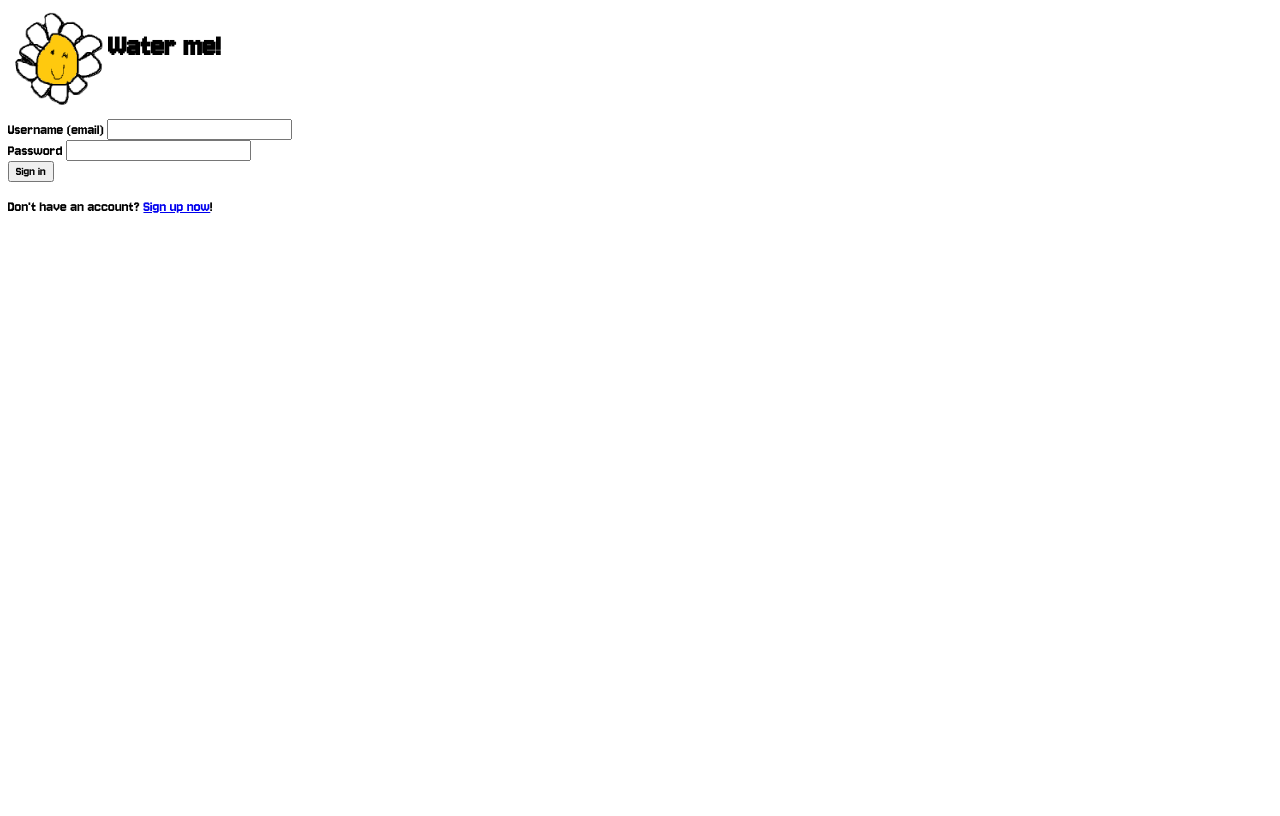
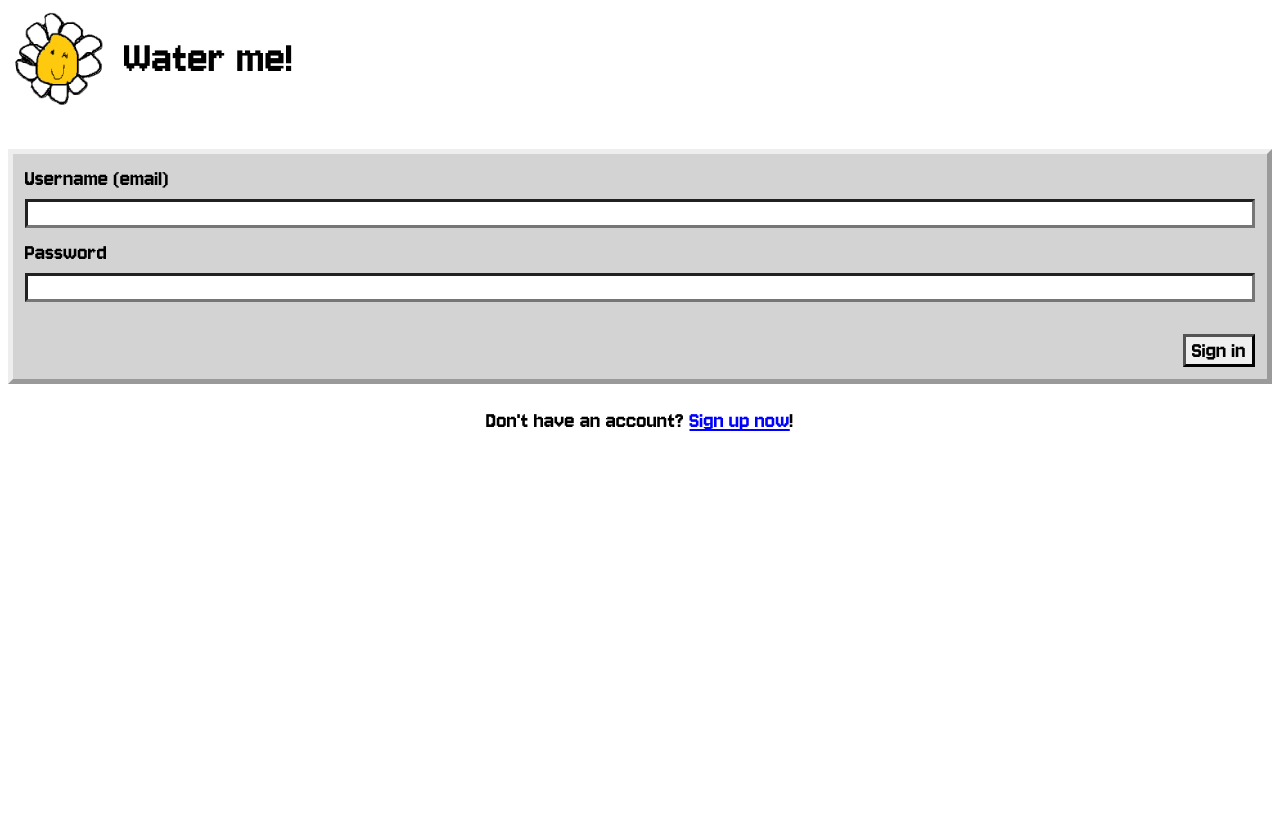
Before and after one commit to santiago-dev96/water-me, a Python web app: template templates/sign_in.html in a window 1280 px wide. Run offline with Jinja, Linux system fonts and the light colour scheme; the template is opened without the code that fills it, so the values that code supplies are empty.

Commit message:
Crafted a good-looking sign-in form

```diff
--- /dev/null
+++ b/static/forms.css
@@ -0,0 +1,38 @@
+:root {
+  --form-bg: lightgray;
+}
+
+.form {
+  padding: 1.5rem;
+  background-color: var(--form-bg);
+  border-width: 5px;
+  border-style: outset;
+}
+
+.label-full {
+  display: block;
+  width: 100%;
+  margin-bottom: 1rem;
+}
+
+.input {
+  border-style: inset;
+  border-width: 0.4rem;
+  font-size: 2.5rem;
+}
+
+.input:focus {
+  outline: none;
+}
+
+.input-full {
+  display: block;
+  width: 100%;
+}
+
+.submit-btn {
+  display: block;
+  margin-left: auto;
+  border-style: outset;
+  border-width: 0.4rem;
+}
--- a/static/global.css
+++ b/static/global.css
@@ -9,11 +9,31 @@
   box-sizing: border-box;
 }
 
+:root {
+  --bg-color: white;
+  --text-color: black;
+  --link-color: blue;
+}
+
 html {
   font-family: 'Jersey10', monospace;
+  font-size: 8px;
+}
+
+input {
+  font-family: inherit;
+}
+
+p, button, label {
+  font-size: 3rem;
+}
+
+a, a:visited {
+  color: var(--link-color);
 }
 
 body {
+  background-color: var(--bg-color);
   min-height: 100vh;
 }
 
@@ -22,15 +42,16 @@ body > header {
   align-items: flex-start;
 }
 
-body > header p {
-  font-size: 32px;
+body > header h1 {
+  font-size: 6rem;
   margin-left: 16px;
-  margin-top: 16px;
+  margin-top: 24px;
   margin-bottom: 0;
+  font-weight: 400;
 }
 
 button {
-  font-family: 'Jersey10', monospace;
+  font-family: inherit;
 }
 
 #logout {
@@ -38,7 +59,3 @@ button {
   bottom: 24px;
   right: 24px;
 }
-
-#logout button {
-  font-size: 24px;
-}
--- /dev/null
+++ b/static/sign_in.css
@@ -0,0 +1,9 @@
+#sign-in-form {
+  margin-top: 4rem;
+  margin-left: auto;
+  margin-right: auto;
+}
+
+#no-account {
+  text-align: center;
+}
--- a/templates/sign_in.html
+++ b/templates/sign_in.html
@@ -1,4 +1,11 @@
 {% extends "layout.html" %}
+
+{% block styles %}
+
+<link rel="stylesheet" type="text/css" href="{{ url_for('static', filename='forms.css') }}">
+<link rel="stylesheet" type="text/css" href="{{ url_for('static', filename='sign_in.css') }}">
+
+{% endblock %}
 
 {% block title %}
 
@@ -8,20 +15,22 @@ Sign in
 
 {% block content %}
 
-<form method="POST" action="{{ url_for('sign_in') }}">
-  <div>
-    <label for="username">Username (email)</label>
-    <input type="email" name="username" id="username">
-  </div>
+<main>
+  <form method="POST" action="{{ url_for('sign_in') }}" class="form" id="sign-in-form">
+    <div style="margin-bottom: 1.5rem;">
+      <label for="username" class="label-full">Username (email)</label>
+      <input autocomplete="username" type="email" name="username" id="username" class="input input-full">
+    </div>
 
-  <div>
-    <label for="password">Password</label>
-    <input type="password" name="password" id="password">
-  </div>
+    <div>
+      <label for="password" class="label-full">Password</label>
+      <input class="input input-full" autocomplete="current-password" type="password" name="password" id="password">
+    </div>
 
-  <button type="submit">Sign in</button>
-</form>
+    <button style="margin-top: 4rem;" type="submit" class="submit-btn">Sign in</button>
+  </form>
+</main>
 
-<p>Don't have an account? <a href="{{ url_for('sign_up') }}">Sign up now</a>!</p>
+<p id="no-account">Don't have an account? <a href="{{ url_for('sign_up') }}">Sign up now</a>!</p>
 
 {% endblock %}
```
